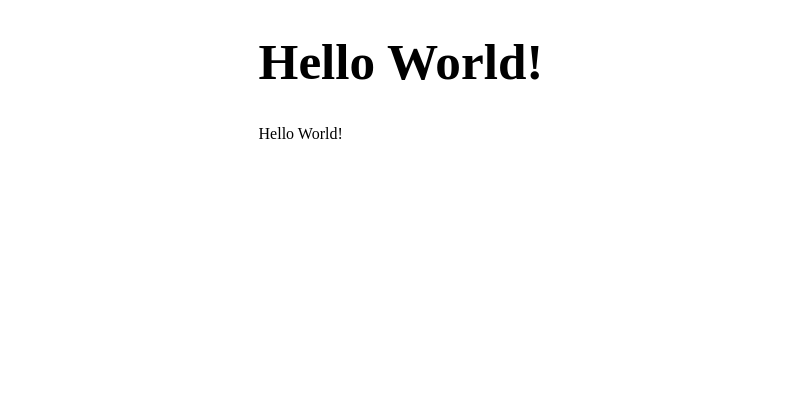
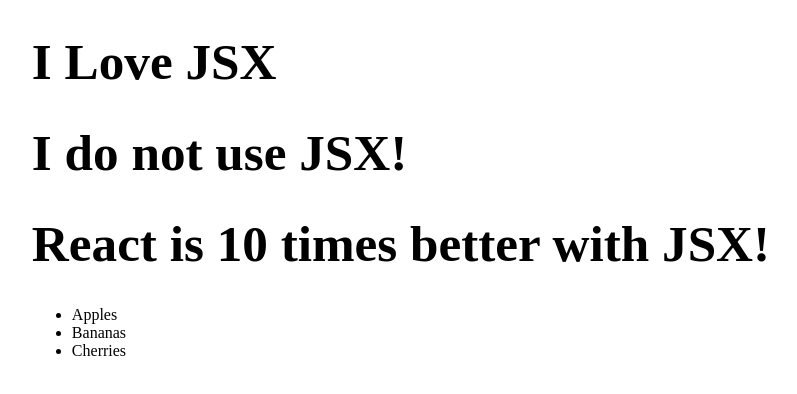
Before and after one commit to rohitware/react-skill-builder, a React (Vite) app: page / in a window 1280 px wide. Shown: the top 394 px of the page, without its empty margins (239-1036 px from the left). Built offline with nearby package versions, Linux system fonts and the light colour scheme.

Commit message:
React JSX Intro

```diff
--- a/src/App.jsx
+++ b/src/App.jsx
@@ -1,11 +1,13 @@
 // import './App.css'
+import Demo1 from "./jsx/Demo1";
 
 function App() {
   return (
-    <div className="App">
-      <h1>Hello World!</h1>
-      <p>Hello World!</p>
-    </div>
+    <>
+      <div className="App">
+        <Demo1 />
+      </div>
+    </>
   );
 }
 
--- /dev/null
+++ b/src/jsx/Demo1.jsx
@@ -0,0 +1,28 @@
+import React from "react";
+
+function Demo1() {
+  const myElement = <h1>I Love JSX</h1>;
+
+  const myElement1 = React.createElement("h1", {}, "I do not use JSX!");
+
+  const myElement3 = <h1>React is {5 + 5} times better with JSX!</h1>;
+
+  const myElement4 = (
+    <ul>
+      <li>Apples</li>
+      <li>Bananas</li>
+      <li>Cherries</li>
+    </ul>
+  );
+
+  return (
+    <>
+      {myElement}
+      {myElement1}
+      {myElement3}
+      {myElement4}
+    </>
+  );
+}
+
+export default Demo1;
```
